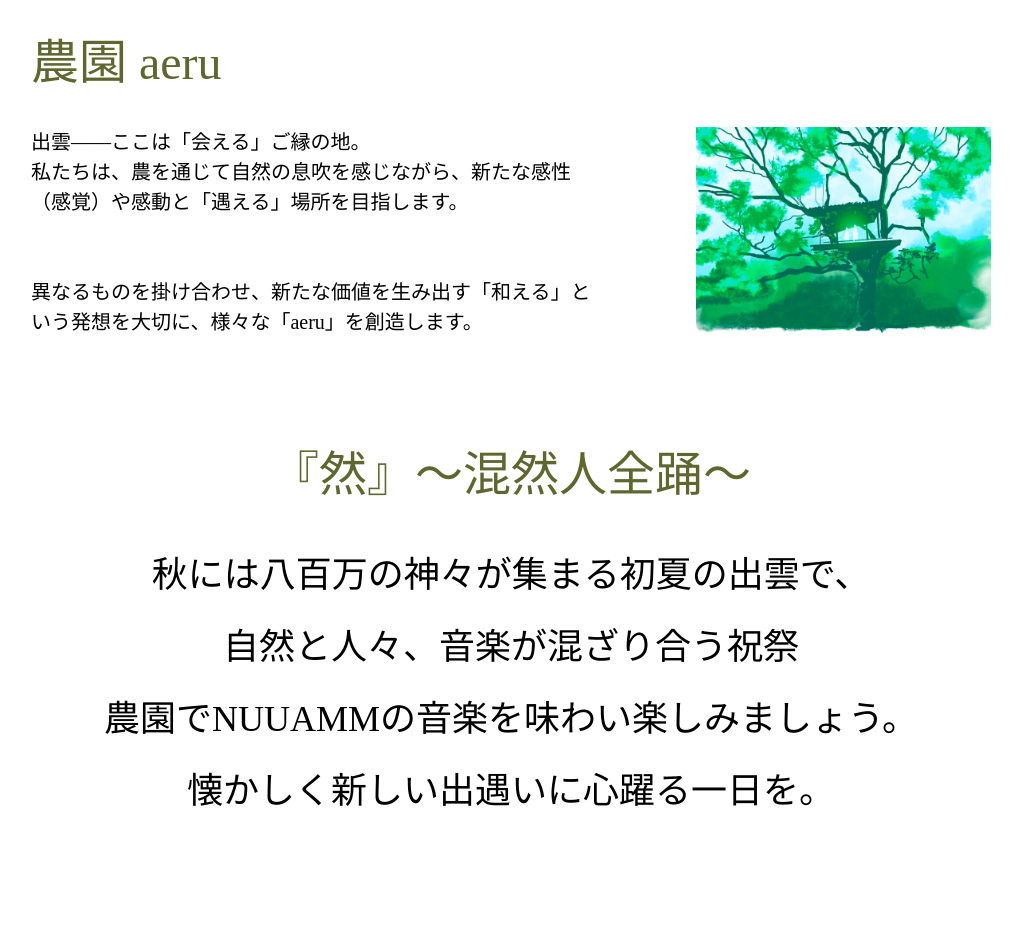
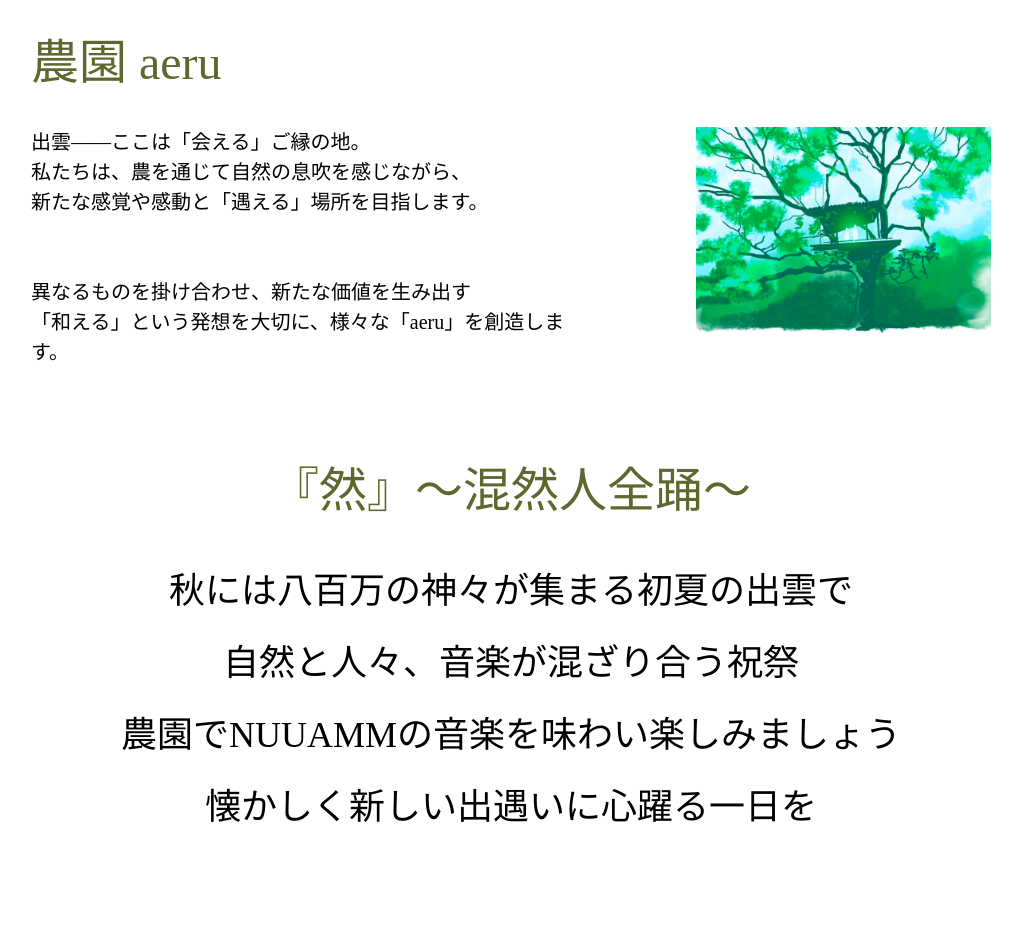
Before and after one commit to nozomi1616/zen, a plain HTML site: page index.html in a window 1280 px wide. Shown: the part 3120-4072 px from the top of the page, without its empty margins (129-1151 px from the left). Drawn offline with Linux system fonts and the light colour scheme.

Commit message:
Add files via upload

```diff
--- a/index.html
+++ b/index.html
@@ -67,9 +67,9 @@
     <h2 class="sec-title">農園 aeru</h2>
     <div class="aeru-container">
       <p class="aeru-text">出雲――ここは「会える」ご縁の地。<br>
-        私たちは、農を通じて自然の息吹を感じながら、新たな感性（感覚）や感動と「遇える」場所を目指します。<br>
+        私たちは、農を通じて自然の息吹を感じながら、<br>新たな感覚や感動と「遇える」場所を目指します。<br>
         <br><br>
-        異なるものを掛け合わせ、新たな価値を生み出す「和える」という発想を大切に、様々な「aeru」を創造します。</p>
+        異なるものを掛け合わせ、新たな価値を生み出す<br>「和える」という発想を大切に、様々な「aeru」を創造します。</p>
       <div class="aeru-img">
         <img src="./img/aeru.jpg" alt="">
       </div>
@@ -81,10 +81,10 @@
   <section class="zen inner">
     <h2 class="sec-title">『然』～混然人全踊～</h2>
     <p class="zen-text">
-      秋には八百万の神々が集まる初夏の出雲で、<br>
+      秋には八百万の神々が集まる初夏の出雲で<br>
 自然と人々、音楽が混ざり合う祝祭<br>
-農園でNUUAMMの音楽を味わい楽しみましょう。<br>
-懐かしく新しい出遇いに心躍る一日を。
+農園でNUUAMMの音楽を味わい楽しみましょう<br>
+懐かしく新しい出遇いに心躍る一日を
     </p>
   </section>
   <!-- /.zen -->
@@ -156,7 +156,7 @@
   <!-- /.contact -->
 </main>
 <footer class="footer">
-  <h4 class="footer-text">主催：iaiファーム株式会社</h4>
+  <h4 class="footer-text">主催：『然』実行委員会（iaiファーム株式会社内）</h4>
   <p class="footer-text">tel:0853-53-2121</p>
   <small>Copyright (c) 2025 Zen Executive Committee. All Rights Reserved.</small>
 
```
